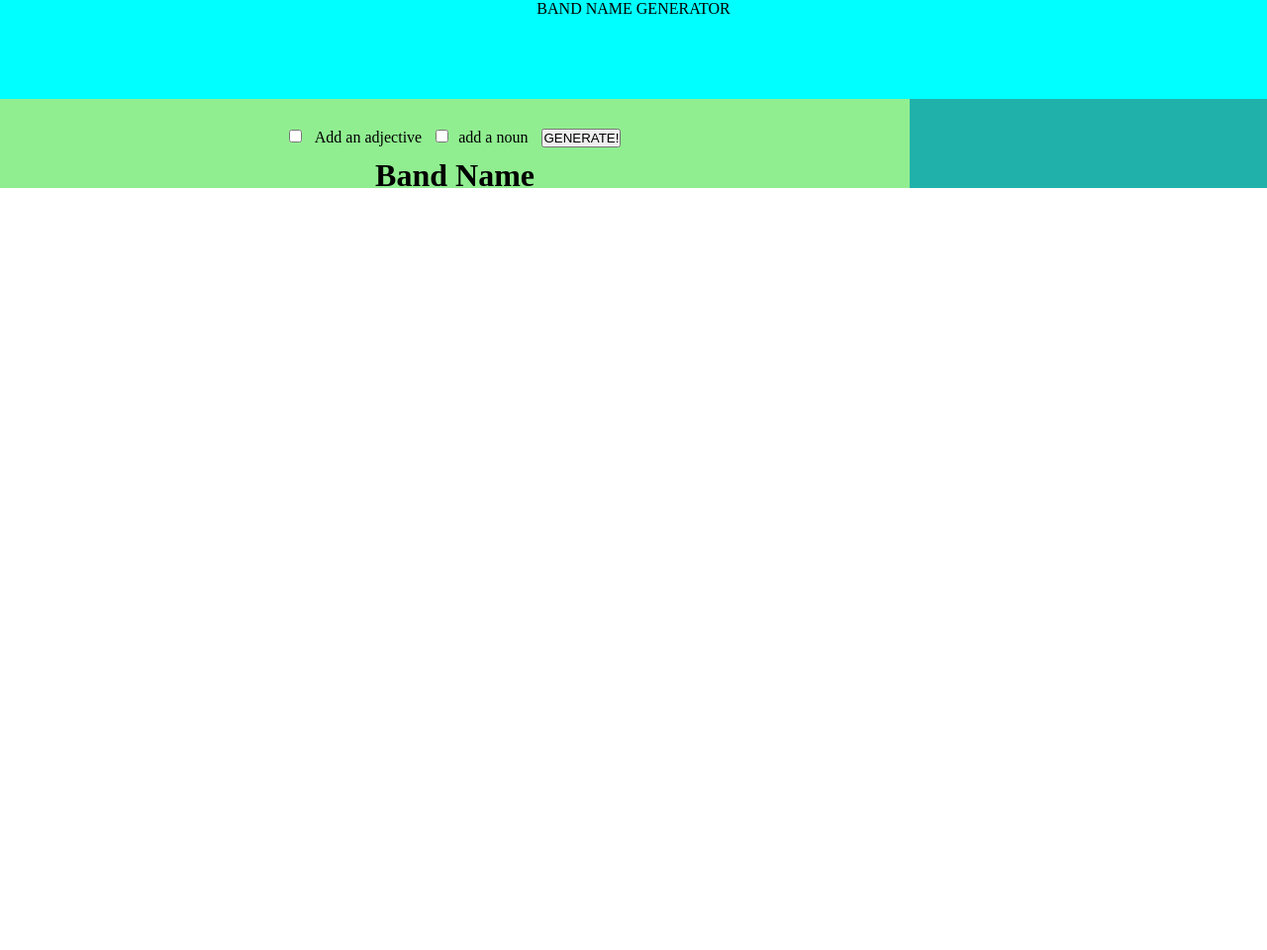
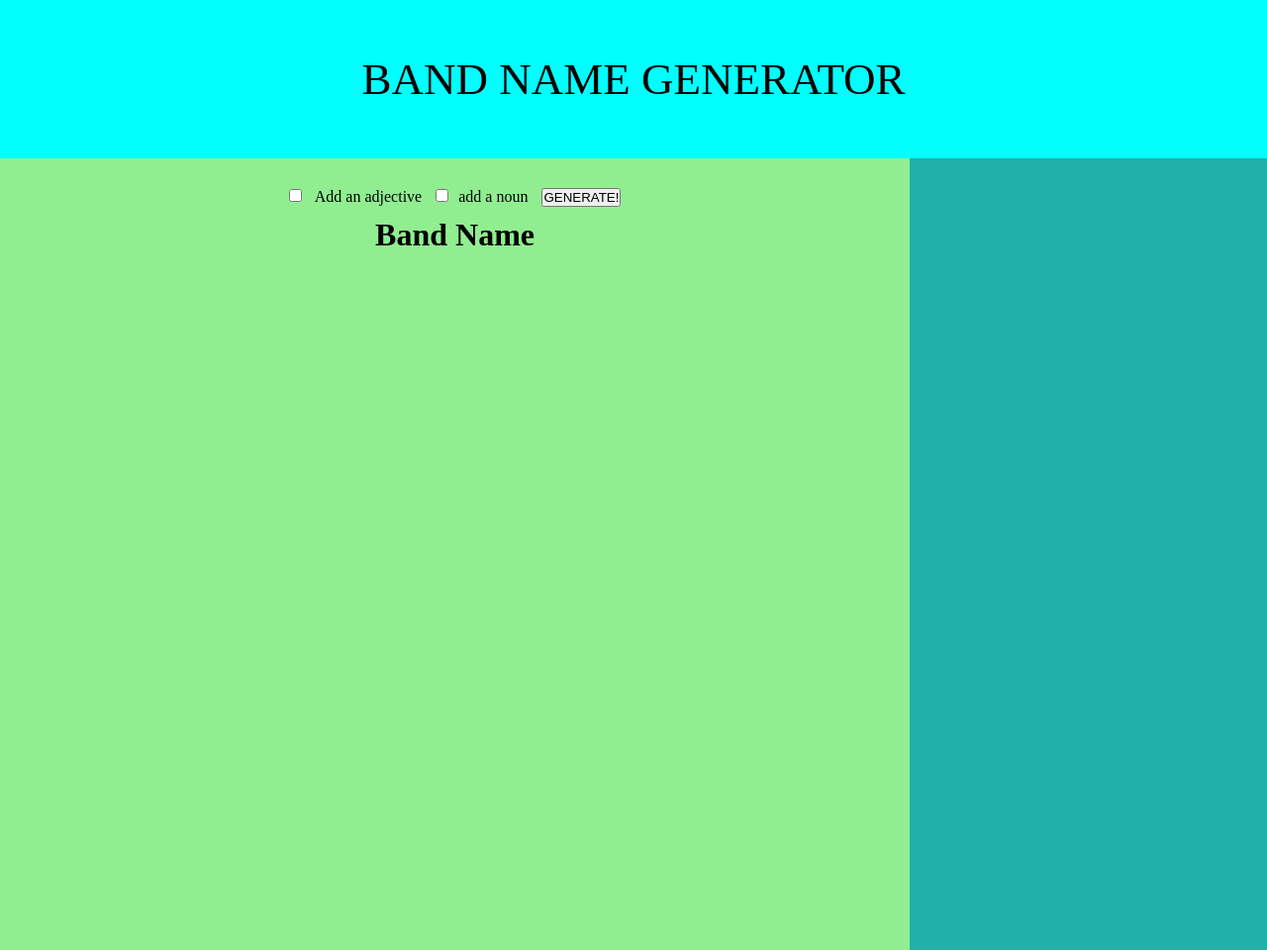
Before and after one commit to danieljhawn/bandNameGenerator, a plain HTML site: page index.html in a window 1280 px wide. Shown: the whole page at 99% size. Before the commit the page ends 800 px from the top, so only its background shows below. Drawn offline with Linux system fonts and the light colour scheme.

Commit message:
adds and fixes some CSS

```diff
--- a/style.css
+++ b/style.css
@@ -12,12 +12,17 @@ body {
 header {
   height: 100px;
   background-color: aqua;
+  padding: 30px;
+  font-size: 45px;
+  display: flex;
+  margin: auto;
+  align-items: center;
+  justify-content: center;
 }
 
 .controls {
   background-color: lightgreen;
   text-align: center;
-  height: 50px;
   padding: 20px;
   flex-basis: 0;
   flex-grow: 999;
@@ -31,13 +36,14 @@ header {
 .generator {
   display: flex;
   flex-wrap: wrap;
+  height: 100vh;
 }
 
 .generatedNames {
   background-color: lightseagreen;
   text-align: center;
-  height: 50px;
   padding: 20px;
   flex-basis: 20rem;
   flex-grow: 1;
+
 }
```
